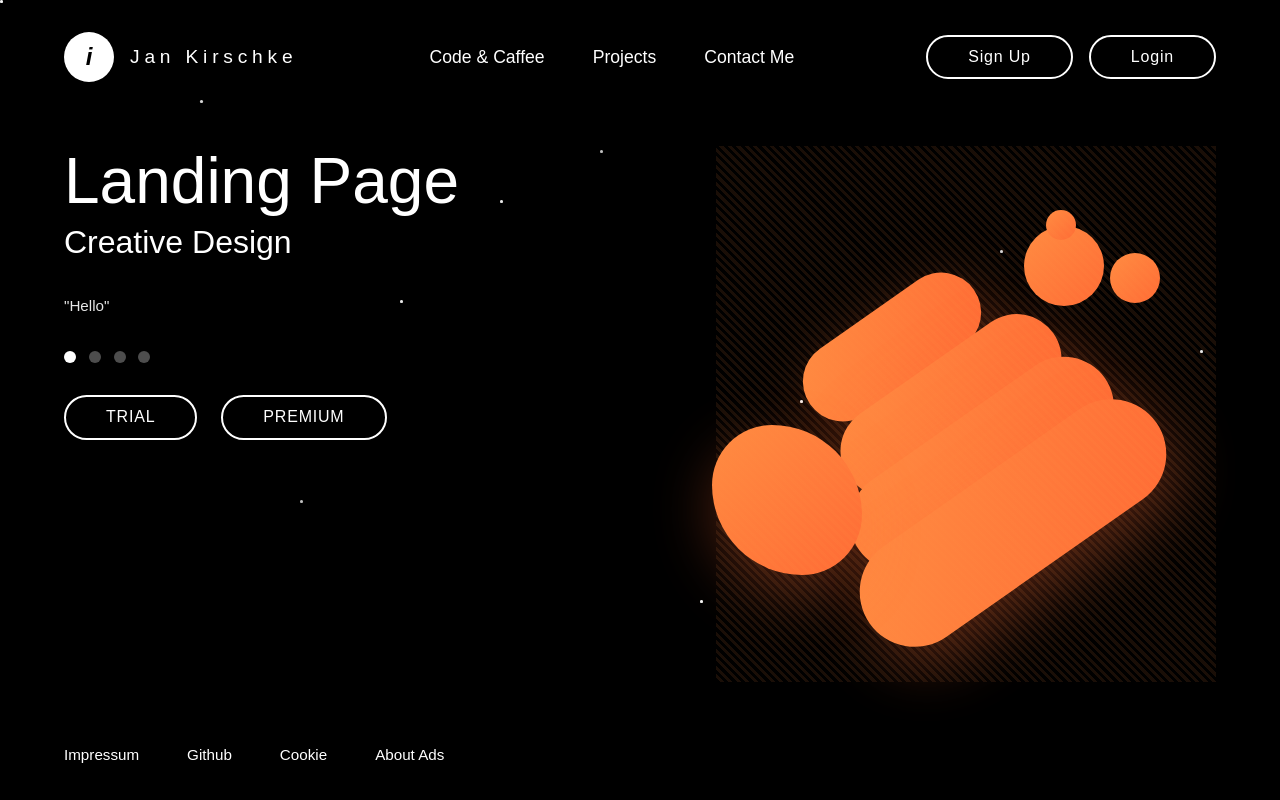
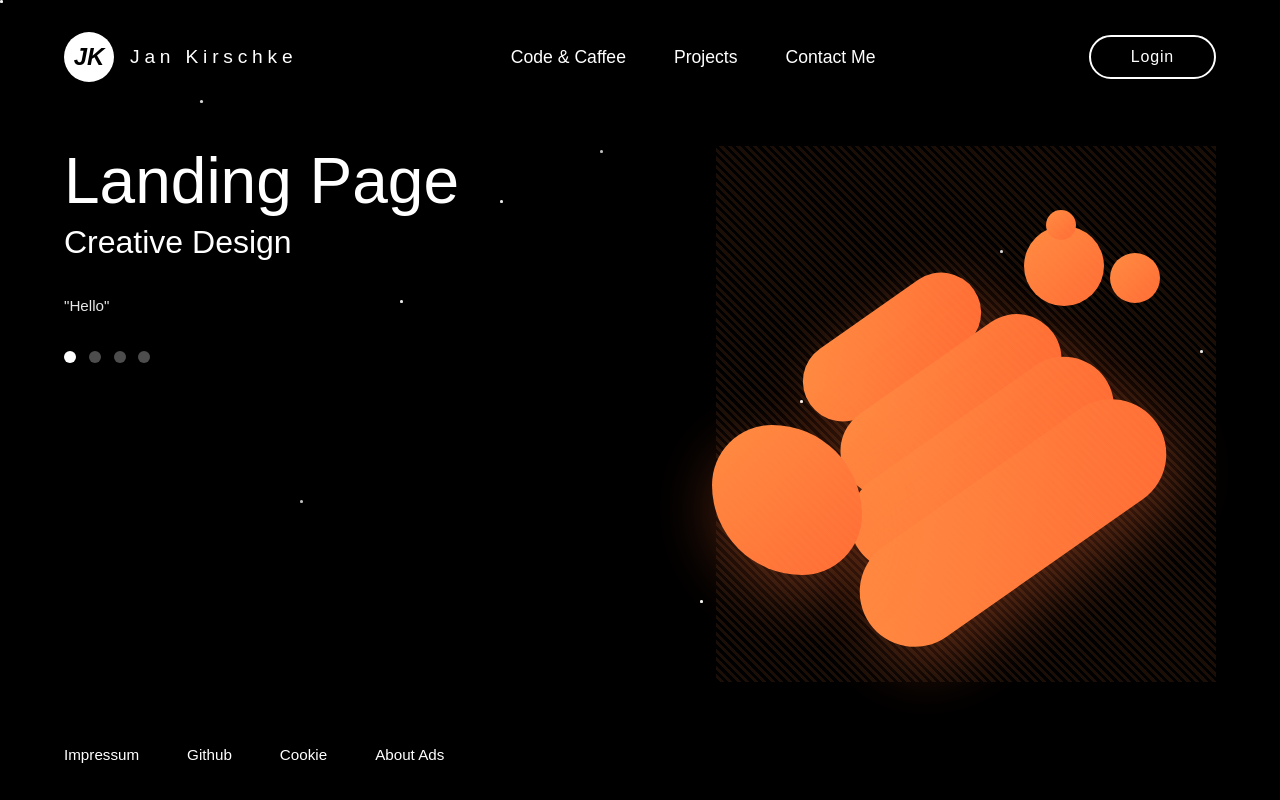
Before and after one commit to Jan-Kirschke/Jan-Kirschke.github.io, a plain HTML site: page index.html in a window 1280 px wide. Drawn offline with Linux system fonts and the light colour scheme.

Commit message:
added some style

```diff
--- a/index.html
+++ b/index.html
@@ -11,16 +11,15 @@
 
     <header>
         <div class="logo">
-            <div class="logo-icon">i</div>
+            <div class="logo-icon">JK</div>
             <span class="logo-text">Jan Kirschke</span>
         </div>
         <nav>
-            <a href="#home">Code & Caffee</a>
-            <a href="#products">Projects</a>
+            <a href="#code_n_caffee">Code & Caffee</a>
+            <a href="#projects">Projects</a>
             <a href="#contact">Contact Me</a>
         </nav>
         <div class="auth-buttons">
-            <button class="btn-outline">Sign Up</button>
             <button class="btn-outline">Login</button>
         </div>
     </header>
@@ -38,10 +37,7 @@
                 <span class="dot"></span>
                 <span class="dot"></span>
             </div>
-            <div class="cta-buttons">
-                <button class="btn-outline">TRIAL</button>
-                <button class="btn-outline">PREMIUM</button>
-            </div>
+
         </div>
 
         <div class="graphic">
--- a/style.css
+++ b/style.css
@@ -100,6 +100,9 @@ nav a:hover {
 .auth-buttons {
     display: flex;
     gap: 1rem;
+    border-color: #ff6b35;
+    border-width: 10rem;
+    border: #ff6b35;
 }
 
 .btn-outline {
```
